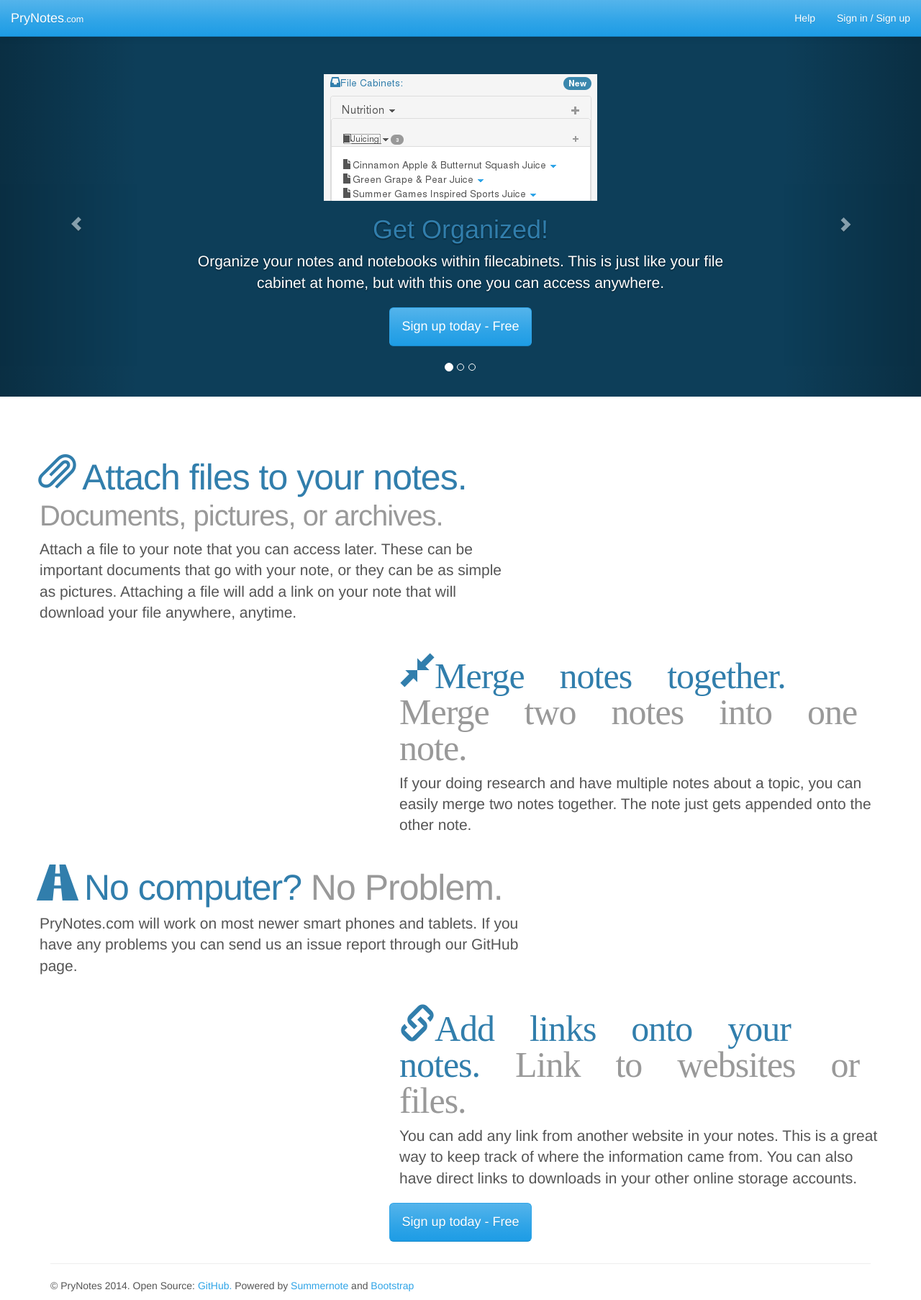
After one commit to derek3x/PryNotes, a Flask app: page /learnmore in a window 1280 px wide. The commit adds this page. Shown: the whole page at 72% size. Run offline with Flask 2, Linux system fonts and the light colour scheme; parts of the project's set-up code (start-up, migrations or seed data) failed here and were passed over; some libraries are stand-ins or nearby versions.

Commit message:
add learn more page, some small html fixes as well.

```diff
--- /dev/null
+++ b/app/static/css/carousel.css
@@ -0,0 +1,92 @@
+/* CUSTOMIZE THE CAROUSEL
+-------------------------------------------------- */
+
+/* Carousel base class */
+.carousel {
+  height: 500px;
+  margin-bottom: 60px;
+  margin-top:-10px;
+}
+/* Since positioning the image, we need to help out the caption */
+.carousel-caption {
+  z-index: 10;
+}
+
+/* Declare heights because of positioning of img element */
+.carousel .item {
+  height: 500px;
+  background-color: #0d3e59;
+}
+.carousel-inner > .item > img {
+  position: absolute;
+  top: 0;
+  left: 0;
+  min-width: 100%;
+  height: 500px;
+}
+
+
+
+/* MARKETING CONTENT
+-------------------------------------------------- */
+
+/* Pad the edges of the mobile views a bit */
+.marketing {
+  padding-right: 15px;
+  padding-left: 15px;
+}
+
+/* Center align the text within the three columns below the carousel */
+.marketing .col-lg-4 {
+  margin-bottom: 20px;
+  text-align: center;
+}
+.marketing h2 {
+  font-weight: normal;
+}
+.marketing .col-lg-4 p {
+  margin-right: 10px;
+  margin-left: 10px;
+}
+
+
+/* Featurettes
+------------------------- */
+
+/* Thin out the marketing headings */
+.featurette-heading {
+  font-weight: 300;
+  line-height: 1;
+  letter-spacing: -1px;
+}
+
+
+
+/* RESPONSIVE CSS
+-------------------------------------------------- */
+
+@media (min-width: 768px) {
+
+  /* Remove the edge padding needed for mobile */
+  .marketing {
+    padding-right: 0;
+    padding-left: 0;
+  }
+
+  /* Bump up size of carousel content */
+  .carousel-caption p {
+    margin-bottom: 20px;
+    font-size: 21px;
+    line-height: 1.4;
+  }
+
+  .featurette-heading {
+    font-size: 50px;
+  }
+}
+
+@media (min-width: 992px) {
+  .featurette-heading {
+    margin-top: 20px;
+  }
+}
--- a/app/templates/base.html
+++ b/app/templates/base.html
@@ -4,6 +4,7 @@
     <link href="/static/css/summernote.css" rel="stylesheet" media="screen">
     <link href="{{ url_for('.static', filename = 'css/bootstrap.min.css') }}" rel="stylesheet" media="screen">
     <link href="/static/css/font-awesome.min.css" rel="stylesheet" media="screen">
+    <link href="/static/css/carousel.css" rel="stylesheet">
     <style>
         .note-editor { width: auto !important;  }
         .note-editor.fullscreen { width: 100% !important; }
@@ -33,7 +34,7 @@
         {% if g.user.is_authenticated() %}
             <a class="navbar-brand" href="/members">PryNotes<small style="font-size:70%">.com</small></a>
         {% else %}
-            <a class="navbar-brand" href="/index">PryNotes</a>
+            <a class="navbar-brand" href="/index">PryNotes<small style="font-size:70%">.com</small></a>
         {% endif %}
         </div>
         <div class="collapse navbar-collapse">
--- a/app/templates/index.html
+++ b/app/templates/index.html
@@ -5,7 +5,7 @@
       <div class="container">
         <h1>PryNotes</h1>
         <p>With PryNotes you can create notes, be organized, save website clippings, and make sure all your data is safe and available to you anywhere or anytime.</p>
-        <p><a class="btn btn-primary btn-lg" role="button" href="/help">Learn more &raquo;</a></p>
+        <p><a class="btn btn-primary btn-lg" role="button" href="/learnmore">Learn more &raquo;</a></p>
       </div>
     </div>
     <div class="container">
--- /dev/null
+++ b/app/templates/learnmore.html
@@ -0,0 +1,90 @@
+<!-- extend base layout -->
+{% extends "base.html" %}
+
+{% block content %}
+    <!-- Carousel================================================== -->
+    <div id="myCarousel" class="carousel slide" data-ride="carousel">
+      <!-- Indicators -->
+      <ol class="carousel-indicators">
+        <li data-target="#myCarousel" data-slide-to="0" class="active"></li>
+        <li data-target="#myCarousel" data-slide-to="1"></li>
+        <li data-target="#myCarousel" data-slide-to="2"></li>
+      </ol>
+      <div class="carousel-inner">
+        <div class="item active">
+          <div class="container">
+            <div class="carousel-caption">
+              <p><img src="/static/img/Filecabinetimg.png"></p>
+              <h1>Get Organized!</h1>
+              <p>Organize your notes and notebooks within filecabinets.  This is just like your file cabinet at home, but with this one you can access anywhere.</p>
+              <p><a class="btn btn-lg btn-primary" href="/login" role="button">Sign up today - Free</a></p>
+            </div>
+          </div>
+        </div>
+        <div class="item">
+          <div class="container">
+            <div class="carousel-caption">
+              <p><img src="/static/img/example1.png"></p>
+              <h1>Save Website Clippings</h1>
+              <p>You can copy and paste from websites to keep a copy for yourself.  This is great for news articles, recipes, research, or anything else you want to see again.</p>
+              <p><a class="btn btn-lg btn-primary" href="/login" role="button">Sign up today - Free</a></p>
+            </div>
+          </div>
+        </div>
+        <div class="item">
+          <div class="container">
+            <div class="carousel-caption">
+              <p><img src="/static/img/Editing.png"></p>
+              <h1>Edit Your Notes How You Want Them</h1>
+              <p>Using the rich text editor you can change fonts, font size, line height, etc. You can have tables, lists, or images.  Create good looking notes, or keep quick and dirty notes.  The choice is yours.</p>
+              <p><a class="btn btn-lg btn-primary" href="/help" role="button">Help Section</a></p>
+            </div>
+          </div>
+        </div>
+      </div>
+      <a class="left carousel-control" href="#myCarousel" data-slide="prev"><span class="glyphicon glyphicon-chevron-left"></span></a>
+      <a class="right carousel-control" href="#myCarousel" data-slide="next"><span class="glyphicon glyphicon-chevron-right"></span></a>
+    </div><!-- /.carousel -->
+    <!-- Wrap the rest of the page in another container to center all the content. -->
+
+    <div class="container marketing">
+      <!-- START THE FEATURETTES -->
+      <div class="row featurette">
+        <div class="col-md-7">
+          <h2 class="featurette-heading"><span class="glyphicon glyphicon-paperclip"></span> Attach files to your notes.  <span class="text-muted" style="font-size:80%">Documents, pictures, or archives.</span></h2>
+          <p class="lead">Attach a file to your note that you can access later.  These can be important documents that go with your note, or they can be as simple as pictures.  Attaching a file will add a link on your note that will download your file anywhere, anytime.</p>
+        </div>
+        <div class="col-md-5">
+        </div>
+      </div>
+
+      <div class="row featurette">
+        <div class="col-md-5">
+        </div>
+        <div class="col-md-7">
+          <h2 class="featurette-heading"><span class="glyphicon glyphicon-resize-small"></spand>Merge notes together. <span class="text-muted"> Merge two notes into one note.</span></h2>
+          <p class="lead">If your doing research and have multiple notes about a topic, you can easily merge two notes together.  The note just gets appended onto the other note.</p>
+        </div>
+      </div>
+
+      <div class="row featurette">
+        <div class="col-md-7">
+          <h2 class="featurette-heading"><span class="glyphicon glyphicon-road"></span> No computer? <span class="text-muted">No Problem.</span></h2>
+          <p class="lead">PryNotes.com will work on most newer smart phones and tablets.  If you have any problems you can send us an issue report through our GitHub page.</p>
+        </div>
+        <div class="col-md-5">
+        </div>
+      </div>
+
+      <div class="row featurette">
+        <div class="col-md-5">
+        </div>
+        <div class="col-md-7">
+          <h2 class="featurette-heading"><span class="glyphicon glyphicon-link"></spand>Add links onto your notes. <span class="text-muted"> Link to websites or files.</span></h2>
+          <p class="lead">You can add any link from another website in your notes.  This is a great way to keep track of where the information came from.  You can also have direct links to downloads in your other online storage accounts.</p>
+        </div>
+      </div>
+      <!-- /END THE FEATURETTES -->
+      <p style="text-align:center"><a class="btn btn-lg btn-primary" href="/login" role="button">Sign up today - Free</a></p>
+    </div>
+{% endblock %}
--- a/app/templates/members.html
+++ b/app/templates/members.html
@@ -132,7 +132,6 @@
                                             <li><a href="#" data-toggle="modal" onclick="caret_click('{{note.id}}','{{note.title}}')" data-target=".bs-modal-sm">Rename</a></li>
                                             <li><a href="{{ url_for('delete', ids = note.id) }}" class="confirm">Delete</a></li>
                                             <li><a href="#" data-toggle="modal" onclick="caret_merge('{{note.id}}')" data-target=".bs-modal-smerge">Merge Note</a></li>
-
                                         </ul>
                                     </div>
                                     {% endif %}
--- a/app/views.py
+++ b/app/views.py
@@ -194,7 +194,12 @@
 @app.route('/help')
 def helps():
     return render_template("help.html",
-        title = 'Help')
+        title = 'Help - PryNotes')
+#================================Learn More===============================#
+@app.route('/learnmore')
+def learnmore():
+    return render_template("learnmore.html",
+        title = 'PryNotes - Learn PryNotes')
 #================================First Run===============================#
 @app.route('/first_run')
 @login_required
```
Also changed, not shown: app/static/img/Editing.png, app/static/img/example1.png (added), app/static/img/organize.png (added).
